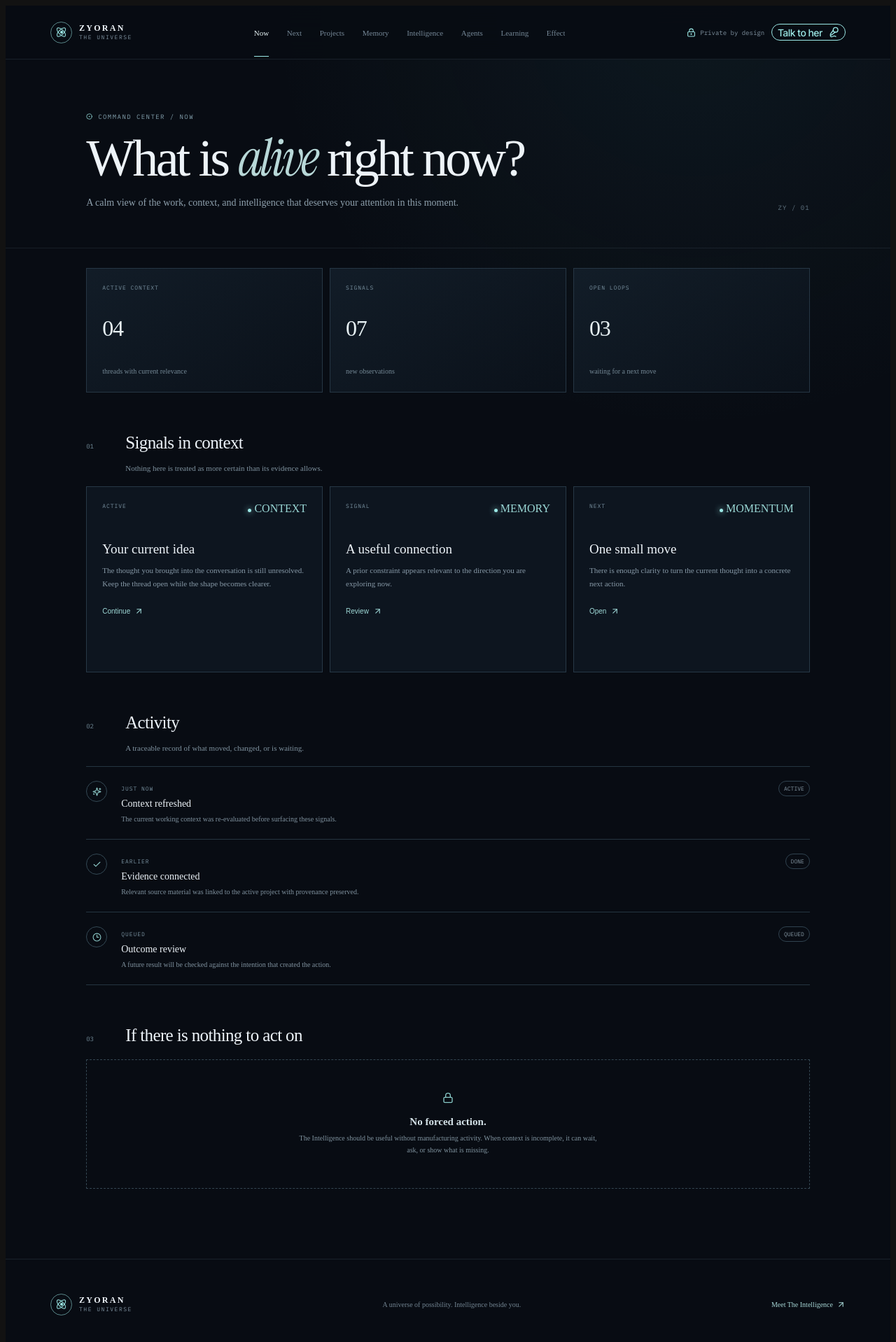
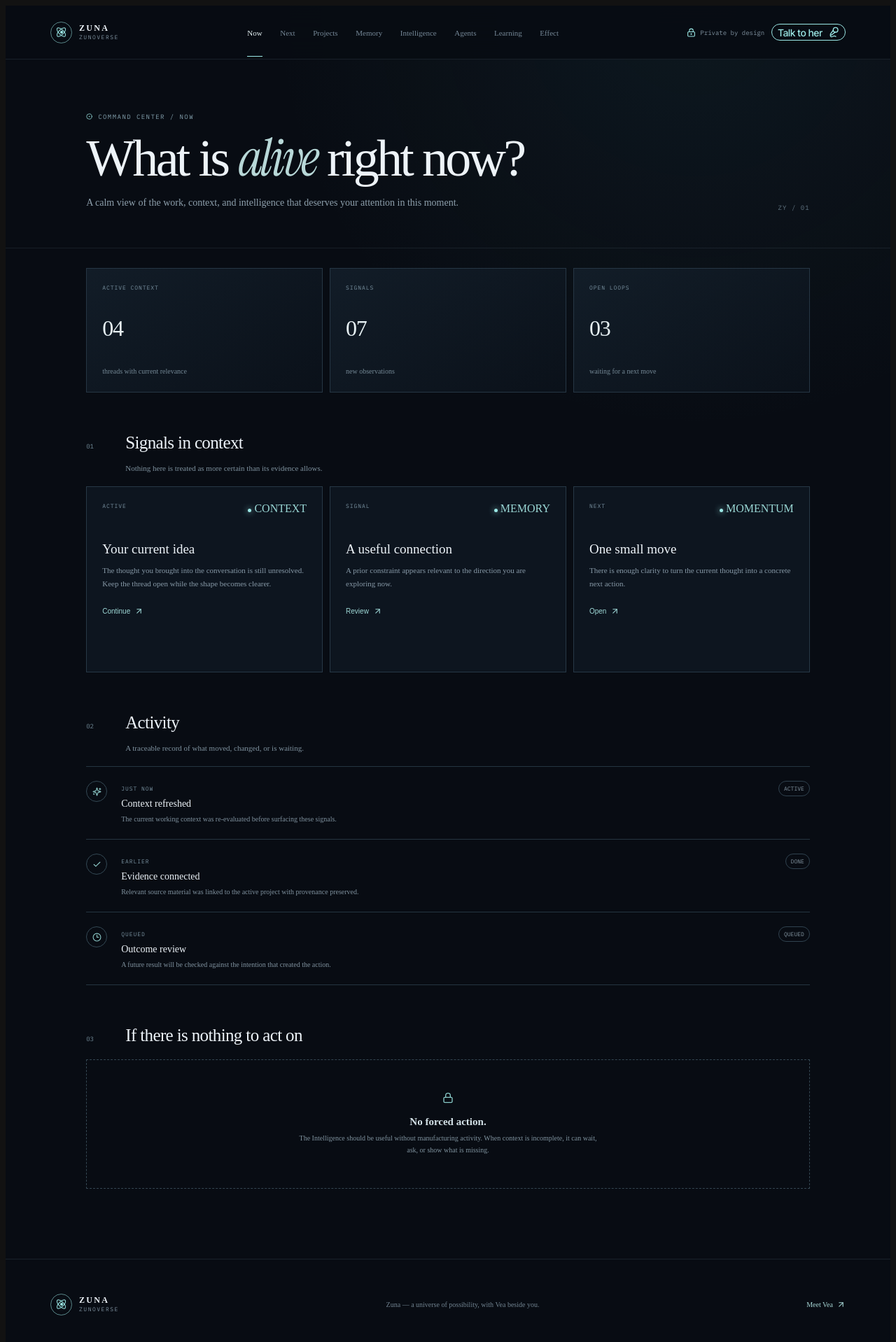
Before and after one commit to aries306/Xio, a Next.js app in the folder zyoran/: page /now in a window 1280 px wide. Shown: the top 1918 px of the page at 70% size. Built offline with nearby package versions, Linux system fonts and the light colour scheme.

Commit message:
chore(zuna): rename shared shell to Zuna and Vea

```diff
--- a/zyoran/src/components/SiteShell.tsx
+++ b/zyoran/src/components/SiteShell.tsx
@@ -20,9 +20,9 @@ export function SiteShell({ active, children, eyebrow, title, description }: { a
   return (
     <main className={styles.shell}>
       <header className={styles.topbar}>
-        <a className={styles.brand} href="/" aria-label="Zyoran home">
+        <a className={styles.brand} href="/" aria-label="Zuna home">
           <span className={styles.mark}><span /></span>
-          <span><strong>ZYORAN</strong><small>THE UNIVERSE</small></span>
+          <span><strong>ZUNA</strong><small>ZUNOVERSE</small></span>
         </a>
         <nav className={styles.nav} aria-label="Command center">
           {nav.map((item) => <a key={item.key} className={active === item.key ? styles.active : ""} href={item.href}>{item.label}</a>)}
@@ -42,9 +42,9 @@ export function SiteShell({ active, children, eyebrow, title, description }: { a
       </section>
       <div className={styles.content}>{children}</div>
       <footer className={styles.footer}>
-        <a className={styles.brand} href="/"><span className={styles.mark}><span /></span><span><strong>ZYORAN</strong><small>THE UNIVERSE</small></span></a>
-        <span>A universe of possibility. Intelligence beside you.</span>
-        <a href="/intelligence">Meet The Intelligence <ArrowUpRight size={13} /></a>
+        <a className={styles.brand} href="/"><span className={styles.mark}><span /></span><span><strong>ZUNA</strong><small>ZUNOVERSE</small></span></a>
+        <span>Zuna — a universe of possibility, with Vea beside you.</span>
+        <a href="/intelligence">Meet Vea <ArrowUpRight size={13} /></a>
       </footer>
     </main>
   );
```
